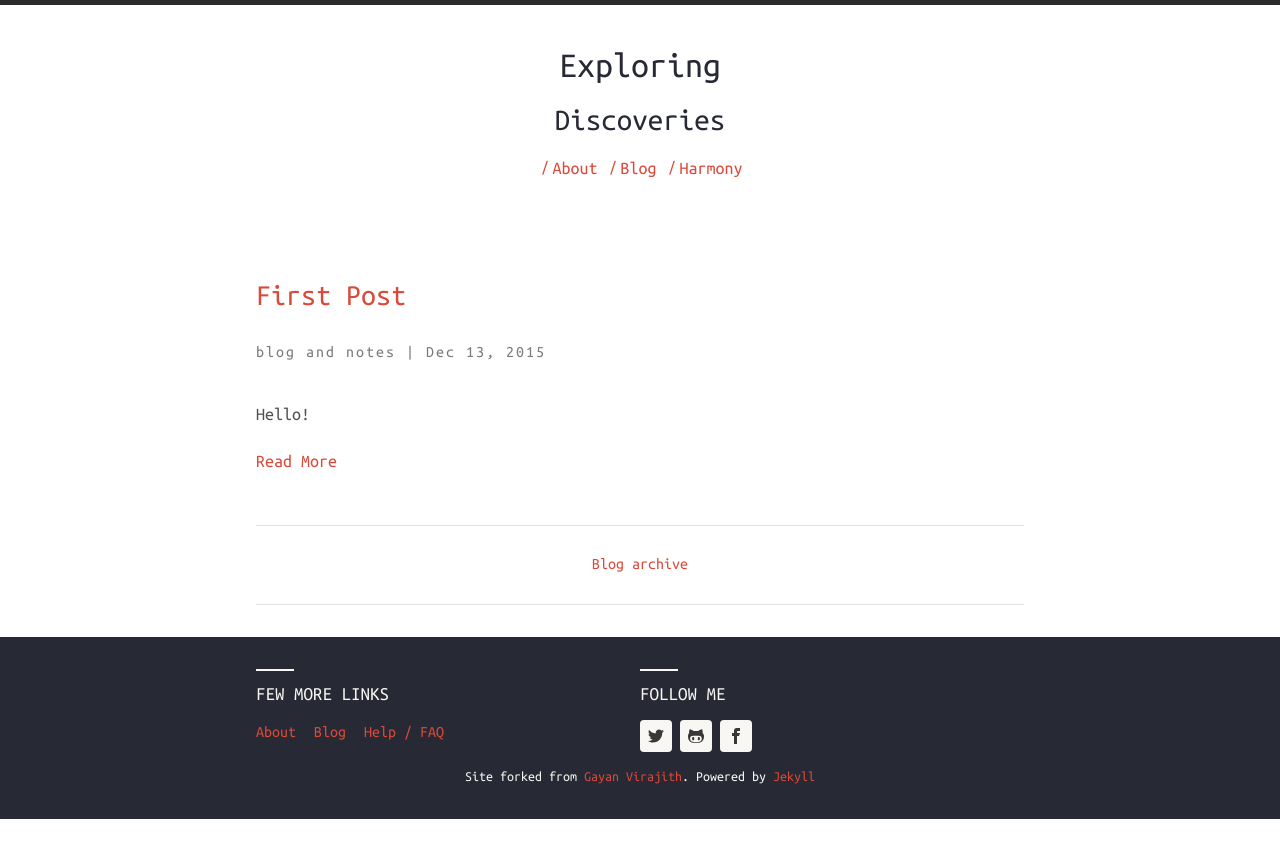
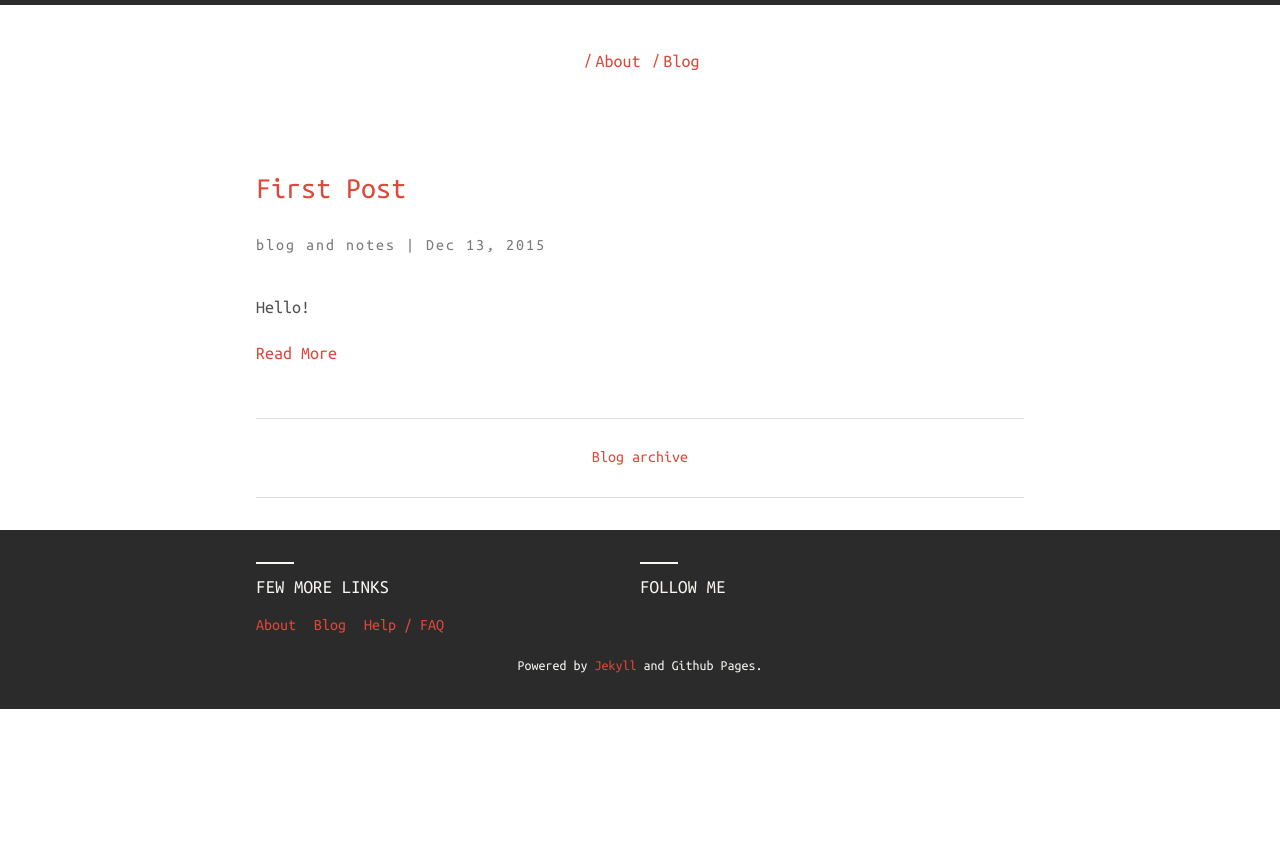
Before and after one commit to KevinRPan/Balzac-theme, a Jekyll site: the page built from index.html, in a window 1280 px wide. Shown: the top 858 px of the page. Built offline with Jekyll 4.4.1, drawn with Linux system fonts in a browser that asks for light colours; nearby versions of some CDN libraries.

Commit message:
small edits

```diff
--- a/_config-dev.yml
+++ b/_config-dev.yml
@@ -1,5 +1,6 @@
 # Base URL
-baseurl:  # the subpath of your site, e.g. /blog/
+baseurl: /home/ # the subpath of your site, e.g. /blog/
 
 # Site live URL
-url: http://localhost:4000 # the base hostname & protocol for your site
+url: http://kevinrpan.github.io
+#http://localhost:4000 # the base hostname & protocol for your site
--- a/_config.yml
+++ b/_config.yml
@@ -1,7 +1,7 @@
 # Harmony Jekyll theme general configurations
 
 # Base URL
-baseurl: /harmony
+baseurl: /home
 
 # Site live URL
 url: http://kevinrpan.github.io
@@ -10,24 +10,15 @@
 #url: http://127.0.0.1:4000
 
 # Harmony theme configuration. Please change accordingly.
-harmony:
-  name: Exploring
-  #Harmony
-  # Little description about your site
-  description: Discoveries
-  #Harmony is free responsive jekyll theme.
-  # 'meta_description:' Write an awesome description for your new site here.
-  # It will appear in your document head meta (for Google search results) and
-  # in your feed.xml site description.
+home:
+  name: Explore
+  description: Discoveries while becoming a real person
   meta_description: > #
    Sharing discoveries
-   #Harmony is a free responsive jekyll theme by Gayan Virajith
-   #and Maheshika Lakmali. Sourced on Github -
-   #https://github.com/gayanvirajith/harmony
   basetheme: theme-base-01 # pre defined thmes are darken, blue-water, redish.
   author: # Author details
     name: Kevin Pan
-    email: kevinrpan@gmail.com
+    email: kevin.r.pan@gmail.com
     url: http://kevinrpan.github.io
 
   # Google Analytics key, leave blank to ignore
@@ -60,6 +51,7 @@
   - .gitignore
   - .sass-cache
   - Gemfile.lock
+  - stylesheets
 
 # Sass conversion configs
 sass:
--- a/_includes/footer.html
+++ b/_includes/footer.html
@@ -1,4 +1,4 @@
 {% if site.harmony.show_disclaimer %}
-	Site forked from <a href="https://github.com/gayanvirajith/harmony" target="_blank">Gayan Virajith</a>.
+	My personal site using the <a href="https://github.com/gayanvirajith/harmony" target="_blank">Harmony theme</a>.
 {% endif %}
-Powered by <a href="http://jekyllrb.com" target="_blank">Jekyll</a>
+Powered by <a href="http://jekyllrb.com" target="_blank">Jekyll</a> and Github Pages.
```
Also changed, not shown: README.md, 10 other files.
